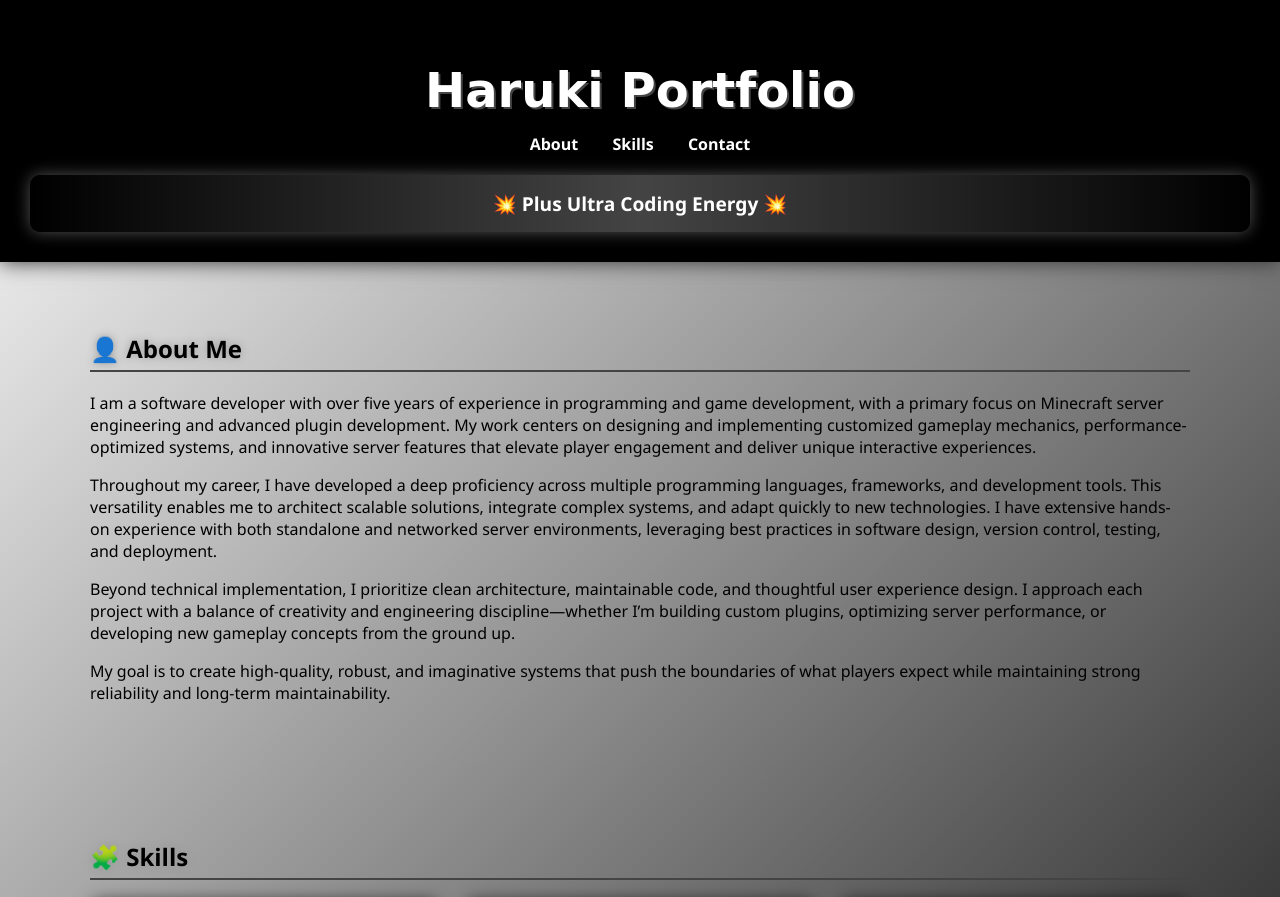
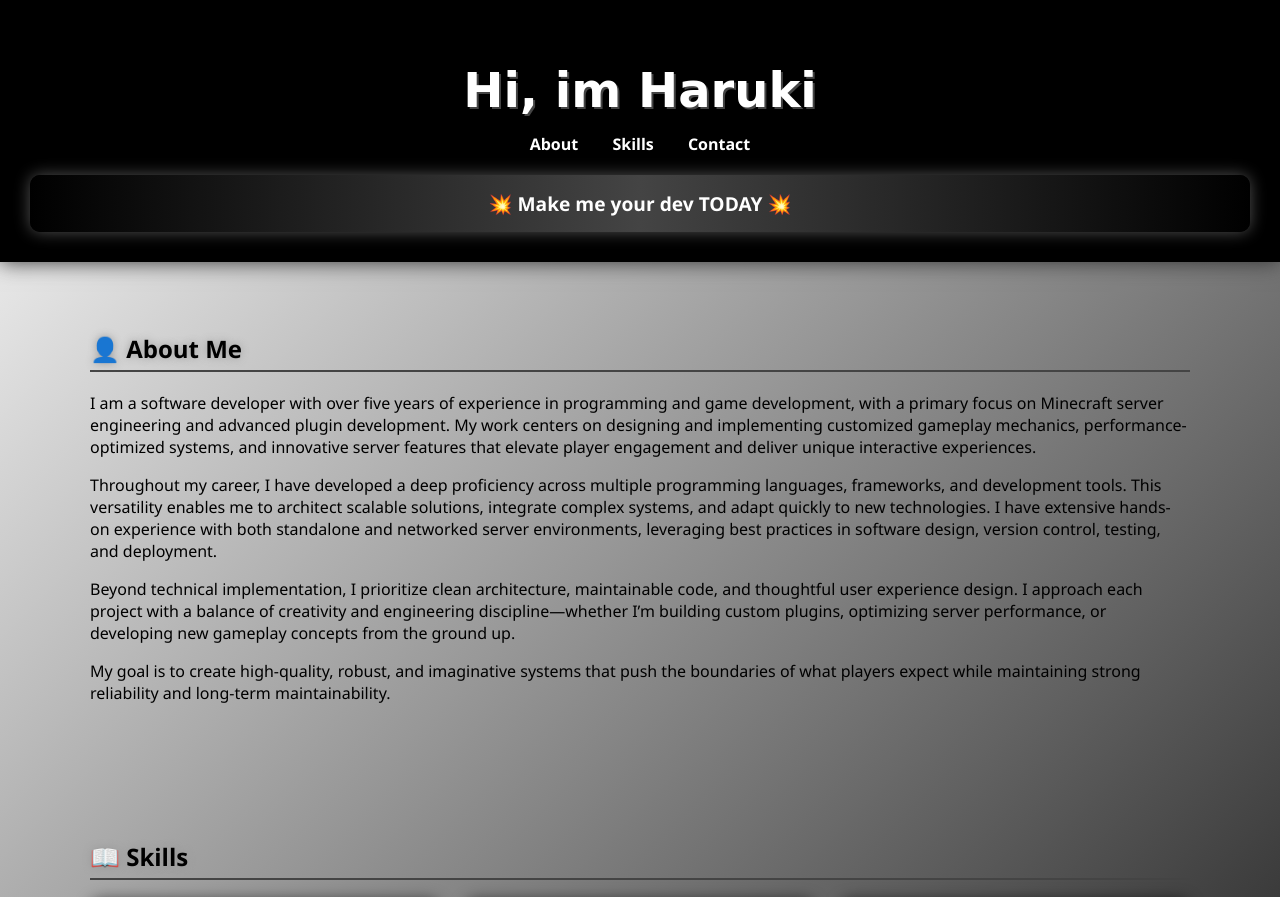
Before and after one commit to Harukiiidev/Portfolio, a plain HTML site: page index.html in a window 1280 px wide. Shown: the top 897 px of the page. Drawn offline with Linux system fonts and the light colour scheme; a web font is replaced by a local one.

Commit message:
Update index.html

```diff
--- a/index.html
+++ b/index.html
@@ -118,14 +118,14 @@
 </head>
 <body>
   <header>
-    <h1>Haruki Portfolio</h1>
+    <h1>Hi, im Haruki</h1>
     <nav>
       <a href="#about">About</a>
       <a href="#skills">Skills</a>
       <a href="#contact">Contact</a>
     </nav>
     <div class="anime-banner">
-      💥 Plus Ultra Coding Energy 💥
+      💥 Make me your dev TODAY 💥
     </div>
   </header>
 
@@ -146,7 +146,7 @@
   </section>
 
   <section id="skills">
-    <h2>🧩 Skills</h2>
+    <h2>📖 Skills</h2>
     <div class="skills">
       <div class="card">
         <h3>Programming Languages</h3>
```
